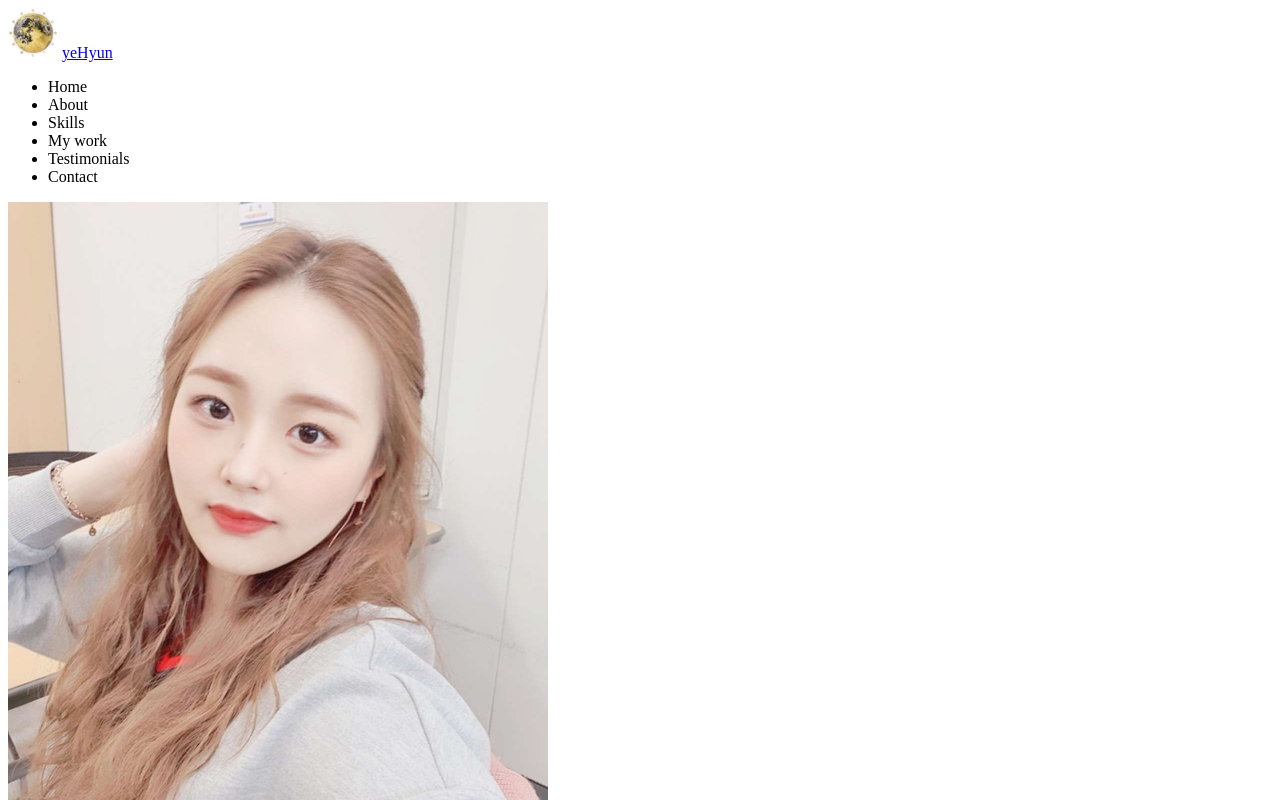
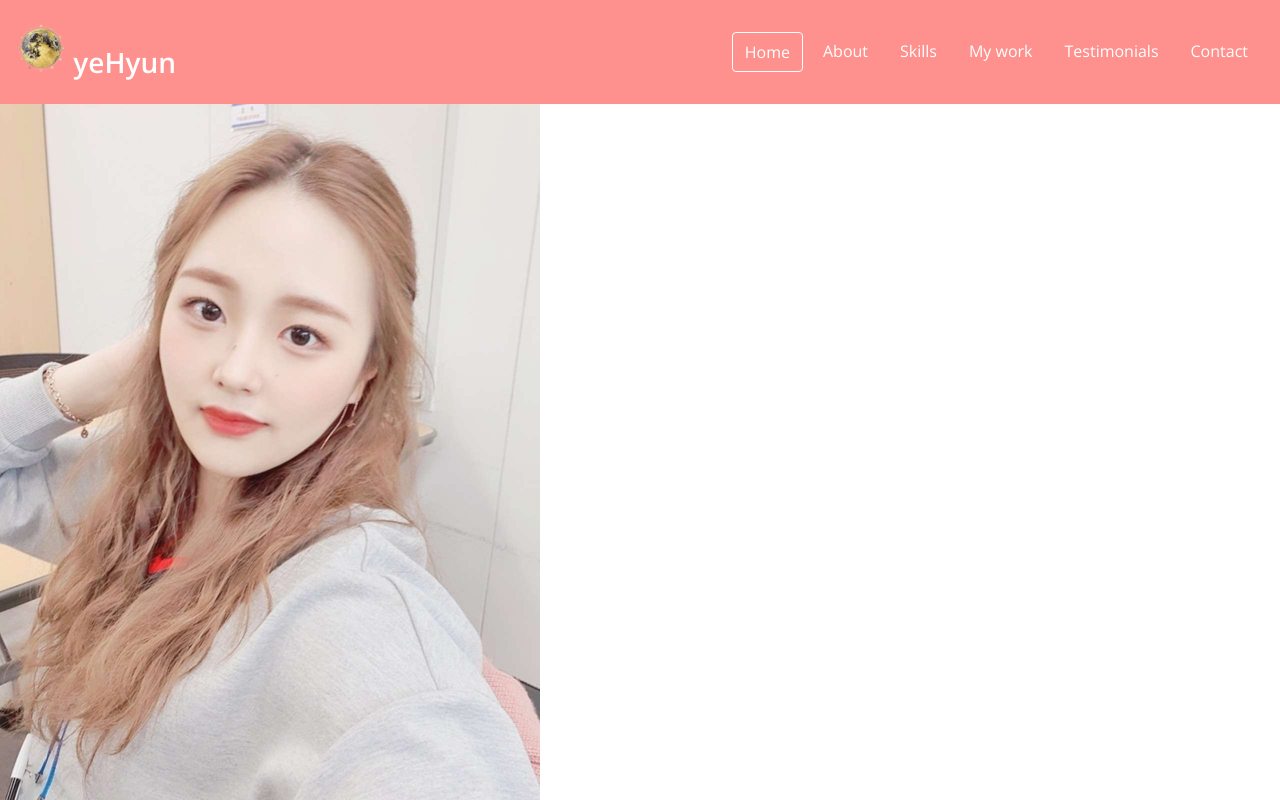
Before and after one commit to OhYeHyun/portfolio, a plain HTML site: page index.html in a window 1280 px wide. Shown: the top 800 px of the page. Drawn offline with nearby package versions, Linux system fonts and the light colour scheme.

Commit message:
CSS : Navbar

```diff
--- a/index.html
+++ b/index.html
@@ -32,7 +32,7 @@
         <a href="#">yeHyun</a>
       </div>
       <ul class="navbar__menu">
-        <li class="navbar__menu__item">Home</li>
+        <li class="navbar__menu__item active">Home</li>
         <li class="navbar__menu__item">About</li>
         <li class="navbar__menu__item">Skills</li>
         <li class="navbar__menu__item">My work</li>
--- a/style.css
+++ b/style.css
@@ -6,7 +6,6 @@
   --color-dark-whilte: #bdbdbd;
   --color-pink: #fe918d;
   --color-dark-pink: #ff6863;
-  --color-black: #4d4d4d4d;
   --color-dark-grey: #616161;
   --color-light-grey: #7c7979;
   --color-blue: #73aace;
@@ -27,11 +26,28 @@
   --weight-regular: 400;
 
   /* Size */
+  --size-border-radius: 4px;
 }
 
 /* Universal tags */
 * {
   box-sizing: border-box;
+}
+
+body {
+  font-family: "Open Sans", sans-serif;
+  margin: 0;
+  cursor: default;
+}
+
+a {
+  text-decoration: none;
+  color: var(--color-whilte);
+}
+
+ul {
+  list-style: none;
+  padding-left: 0;
 }
 
 /* Typography */
@@ -62,3 +78,38 @@ p {
   color: var(--color-black);
   margin: 4px 0px;
 }
+
+/* Navbar */
+
+#navbar {
+  display: flex;
+  justify-content: space-between;
+  background-color: var(--color-pink);
+  align-items: center;
+  color: var(--color-whilte);
+  padding: 16px;
+}
+
+.navbar__menu {
+  display: flex;
+}
+
+.navbar__logo {
+  font-size: var(--font-medium);
+  font-weight: var(--weight-semi-bold);
+}
+
+.navbar__menu__item {
+  padding: 8px 12px;
+  margin: 0 4px;
+  cursor: pointer;
+  border-radius: var(--size-border-radius);
+}
+
+.navbar__menu__item.active {
+  border: 1px solid var(--color-whilte);
+}
+
+.navbar__menu__item:hover {
+  background-color: var(--color-dark-pink);
+}
```
